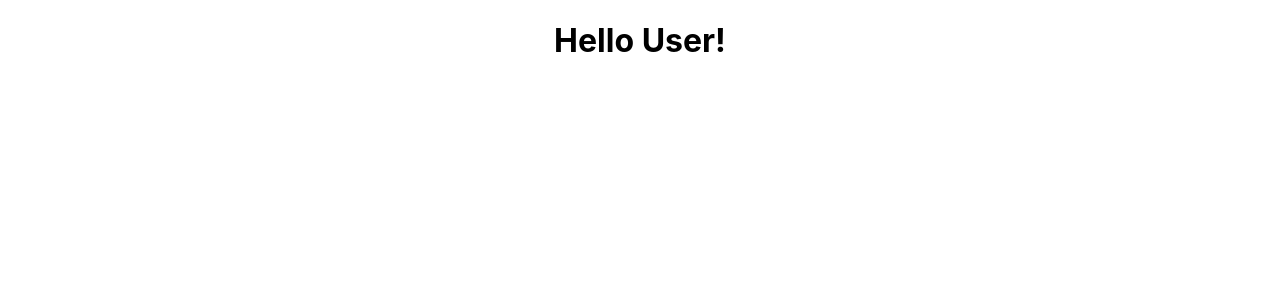
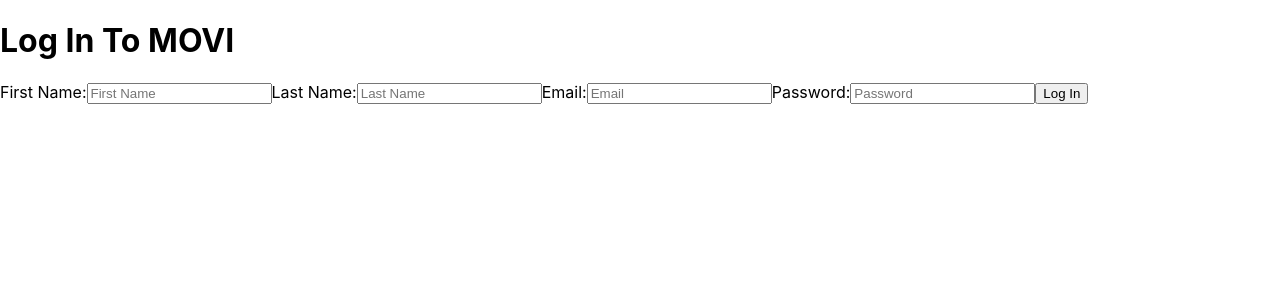
Before and after one commit to jjm8759/MOVI, a React (Create React App) app in the folder movi/client/: page / in a window 1280 px wide. Shown: the top 300 px of the page. Built offline with nearby package versions, Linux system fonts and the light colour scheme; no server answers.

Commit message:
Set up HTML form to validate user data

```diff
--- a/movi/client/src/App.jsx
+++ b/movi/client/src/App.jsx
@@ -1,13 +1,20 @@
 import "./App.css";
-import {BrowserRouter} from "react-router-dom";
 import Login from "./Pages/Login/Login";
+import { BrowserRouter, Route, Routes } from "react-router-dom";
+
 function App() {
 
   return (
-    <div className="App">
-      <h1>Hello User!</h1>
-    </div>
+    <div className="routes">
+      <BrowserRouter>
+        <Routes>
+          <Route path="/" element={<Login/>}/>
+      </Routes>
+    </BrowserRouter>
+
+    </div >
   );
 }
 
+
 export default App
--- a/movi/client/src/Pages/Login/Login.jsx
+++ b/movi/client/src/Pages/Login/Login.jsx
@@ -9,17 +9,24 @@
 
   return (
     <div>
+  <h1>Log In To MOVI</h1>
     {loading && <div>Loading</div>}
     {!loading && (
       <div>
-        <h2>Grabbing user data</h2>
-        {data.map(item => (<span>{item.firstName}</span> ,
-        <span>{item.lastName}</span>,
-        <span>{item.email}</span>,
-        <span>{item.password}</span>
-        ))}
+        <form>
+          <label>First Name:</label>
+          <input type="text" placeholder="First Name"></input>
+          <label>Last Name:</label>
+          <input type="text" placeholder="Last Name"></input>
+          <label>Email:</label>
+          <input type="text" placeholder="Email"></input>
+          <label>Password:</label>
+          <input type="text" placeholder="Password"></input>
+          <button type="button">Log In</button>
+        </form>
       </div>
     )}
+
     </div>
   )
 }
--- a/movi/client/src/Pages/Login/authCalls.js
+++ b/movi/client/src/Pages/Login/authCalls.js
@@ -1,5 +1,16 @@
 import { useState, useEffect } from "react";
 import axios from "axios";
+
+
+const parseJson = async response => {
+    const text = await response.text()
+    try{
+      const json = JSON.parse(text)
+      return json
+    } catch(err) {
+      throw new Error("Did not receive JSON, instead received: " + text)
+    }
+  }
 
 const useFetchData = () => {
     const [data, setData] = useState({});
@@ -8,7 +19,8 @@
     useEffect(() => {
         const fetchData = async () => {
             try {
-                const { data: response } = await axios.get("http://localhost:5000/user/email");
+                const { data: response } = await axios.get("http://localhost:5000/user/email")
+                .then(parseJson());
                 setData(response);
             } catch (error) {
                 console.error(error)
```
